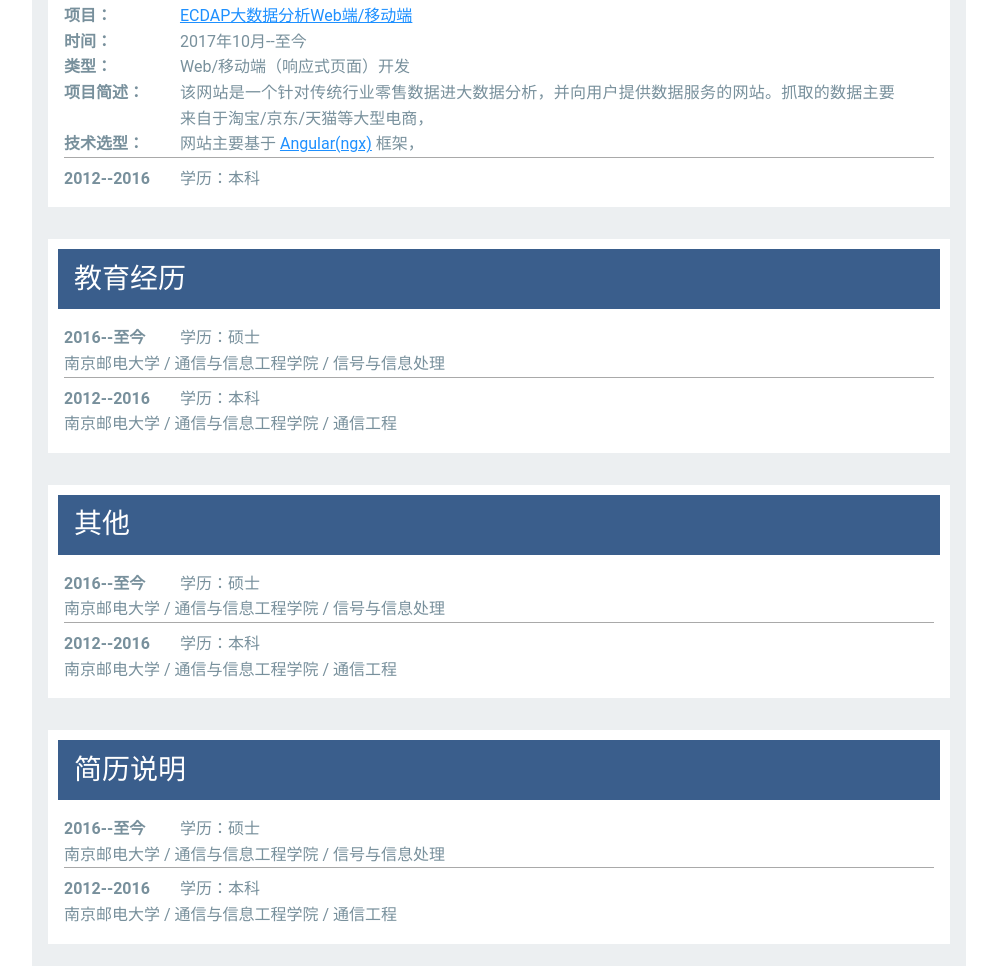
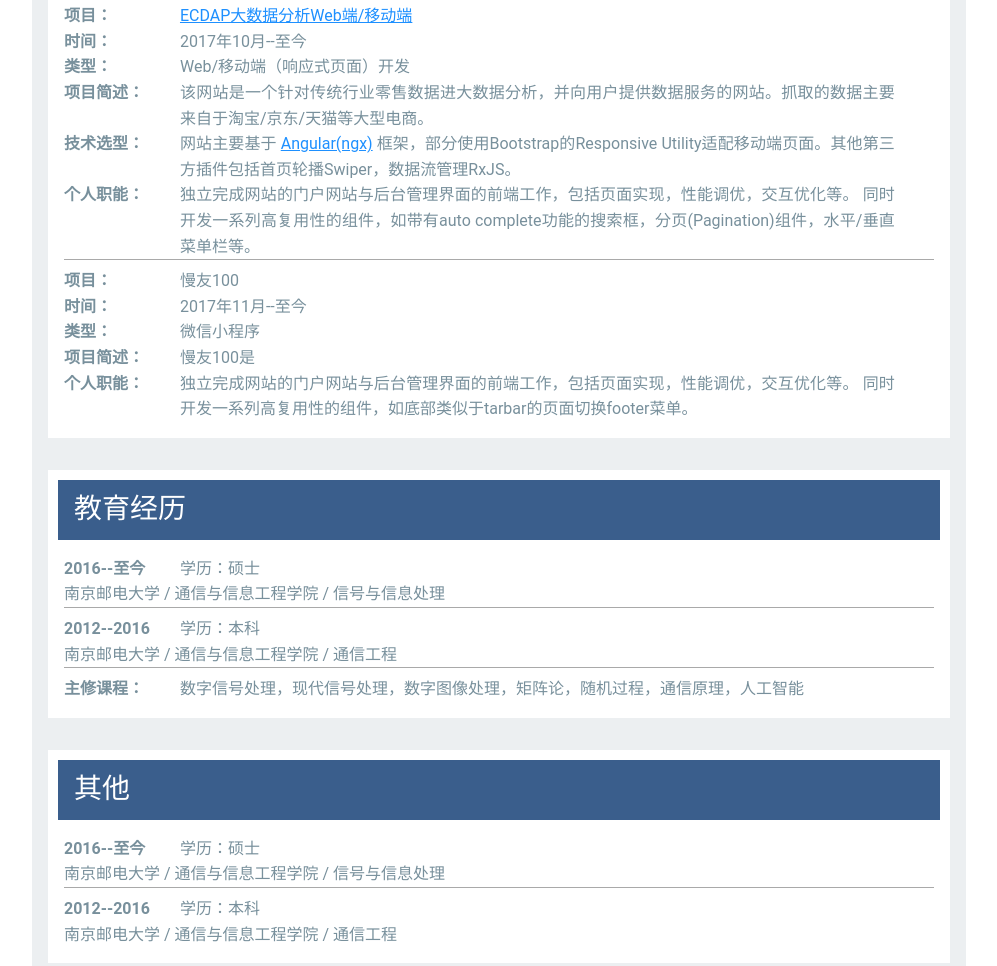
Before and after one commit to attax1994/Resume, a website: page index.html in a window 1280 px wide. Shown: the part 913-1879 px from the top of the page, without its empty margins (24-1021 px from the left). Drawn offline with Linux system fonts and the light colour scheme.

Commit message:
new content

```diff
--- a/index.html
+++ b/index.html
@@ -141,7 +141,7 @@
                         <div>
                             <span class="label">项目简述：</span>
                             <span class="content">
-                                该网站是一个针对传统行业零售数据进大数据分析，并向用户提供数据服务的网站。抓取的数据主要来自于淘宝/京东/天猫等大型电商，
+                                该网站是一个针对传统行业零售数据进大数据分析，并向用户提供数据服务的网站。抓取的数据主要来自于淘宝/京东/天猫等大型电商。
                             </span>
                         </div>
                         <div>
@@ -149,14 +149,70 @@
                             <span class="content">
                                 网站主要基于
                                 <a class="link" target="_blank" href="https://angular.io/">Angular(ngx)</a>
-                                框架，
+                                框架，部分使用Bootstrap的Responsive Utility适配移动端页面。其他第三方插件包括首页轮播Swiper，数据流管理RxJS。
+                            </span>
+                        </div>
+                        <div>
+                            <span class="label">个人职能：</span>
+                            <span class="content">
+                                独立完成网站的门户网站与后台管理界面的前端工作，包括页面实现，性能调优，交互优化等。 同时开发一系列高复用性的组件，如带有auto complete功能的搜索框，分页(Pagination)组件，水平/垂直菜单栏等。
                             </span>
                         </div>
                     </div>
                     <div class="separate">
                         <div>
+                            <span class="label">项目：</span>
+                            <span class="content">
+                                慢友100
+                            </span>
+                        </div>
+                        <div>
+                            <span class="label">时间：</span>
+                            <span class="content">2017年11月--至今</span>
+                        </div>
+                        <div>
+                            <span class="label">类型：</span>
+                            <span class="content">微信小程序</span>
+                        </div>
+                        <div>
+                            <span class="label">项目简述：</span>
+                            <span class="content">
+                                慢友100是
+                            </span>
+                        </div>
+                        <div>
+                            <span class="label">个人职能：</span>
+                            <span class="content">
+                                独立完成网站的门户网站与后台管理界面的前端工作，包括页面实现，性能调优，交互优化等。
+                                同时开发一系列高复用性的组件，如底部类似于tarbar的页面切换footer菜单。
+                            </span>
+                        </div>
+                    </div>
+                </div>
+            </div>
+            <div class="subject" data-lorem="p">
+                <div class="sticky">
+                    <h2 id=""></h2>
+                </div>
+                <div class="section-body">
+                    <div class="separate">
+                        <div>
+                            <span class="label">2016--至今</span>
+                            <span class="content">学历：硕士</span>
+                        </div>
+                        <div>南京邮电大学 / 通信与信息工程学院 / 信号与信息处理</div>
+                    </div>
+                    <div class="separate">
+                        <div>
                             <span class="label">2012--2016</span>
                             <span class="content">学历：本科</span>
+                        </div>
+                        <div>南京邮电大学 / 通信与信息工程学院 / 通信工程</div>
+                    </div>
+                    <div class="separate">
+                        <div>
+                            <span class="label">主修课程：</span>
+                            <span class="content">数字信号处理，现代信号处理，数字图像处理，矩阵论，随机过程，通信原理，人工智能</span>
                         </div>
                     </div>
                 </div>
@@ -202,27 +258,7 @@
                         </div>
                         <div>南京邮电大学 / 通信与信息工程学院 / 通信工程</div>
                     </div>
-                </div>
-            </div>
-            <div class="subject" data-lorem="p">
-                <div class="sticky">
-                    <h2 id=""></h2>
-                </div>
-                <div class="section-body">
-                    <div class="separate">
-                        <div>
-                            <span class="label">2016--至今</span>
-                            <span class="content">学历：硕士</span>
-                        </div>
-                        <div>南京邮电大学 / 通信与信息工程学院 / 信号与信息处理</div>
-                    </div>
-                    <div class="separate">
-                        <div>
-                            <span class="label">2012--2016</span>
-                            <span class="content">学历：本科</span>
-                        </div>
-                        <div>南京邮电大学 / 通信与信息工程学院 / 通信工程</div>
-                    </div>
+
                 </div>
             </div>
         </div>
--- a/src/progressive-image/js/progressive-image.js
+++ b/src/progressive-image/js/progressive-image.js
@@ -1,3 +1,4 @@
+; (function () {
   if (window.addEventListener && window.requestAnimationFrame && document.getElementsByClassName) {
     window.addEventListener('load', function () {
 
@@ -132,3 +133,4 @@ if (window.addEventListener && window.requestAnimationFrame && document.getEleme
 
     }, false);
   }
+})();
--- a/src/sticky-event/sticky.css
+++ b/src/sticky-event/sticky.css
@@ -34,7 +34,6 @@ h2 {
 }
 
 #container {
-    will-change: transform;
     /* make overflow fast on non-retina */
     width: 80%;
     padding: 16px;
```
Also changed, not shown: README.md. Lines whose indentation alone changed are shown as unchanged.
